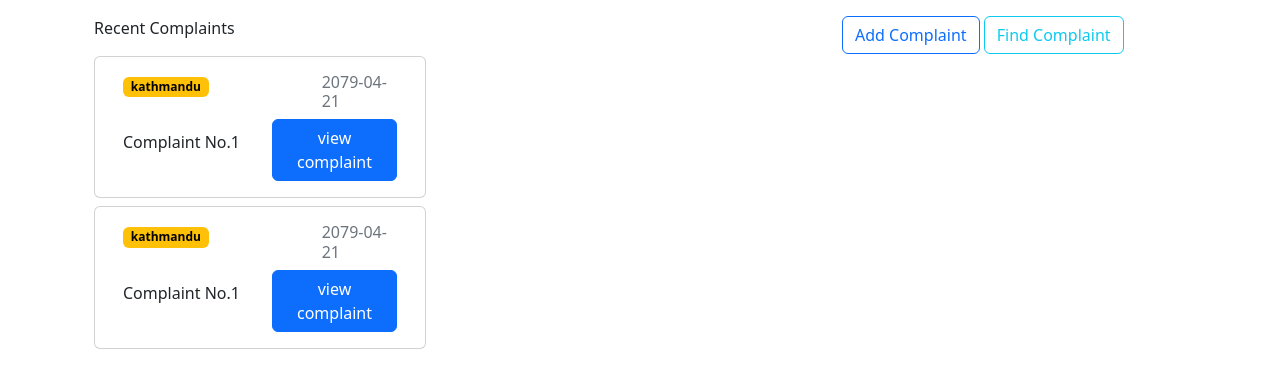
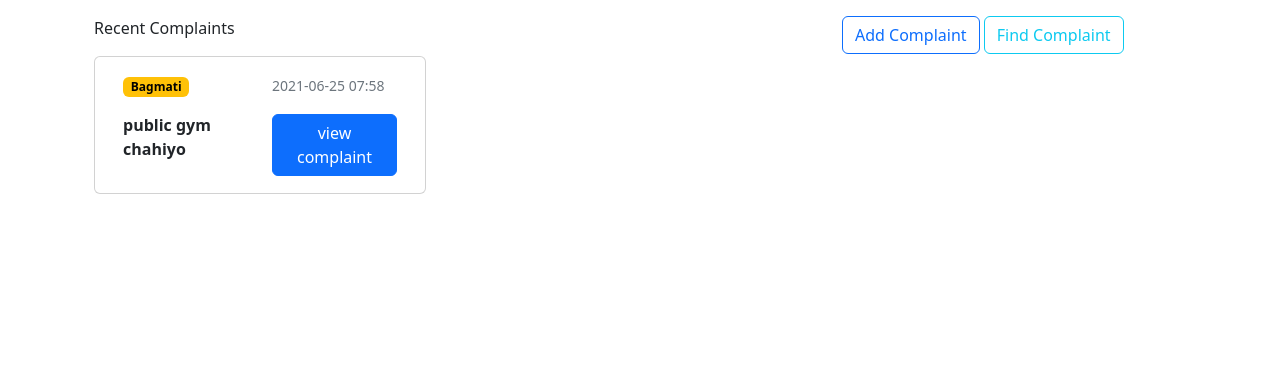
Before and after one commit to AshishAcharya083/e-gunaso, a Flask app: page / in a window 1280 px wide. Shown: the part 56-444 px from the top of the page. Run offline with Flask 2, Linux system fonts and the light colour scheme; data comes from the database, SQL or seed files in the repository; both versions use the stored data as it was after the commit; some libraries are stand-ins or nearby versions.

Commit message:
worked on modal

```diff
--- a/app.py
+++ b/app.py
@@ -30,5 +30,10 @@ app.register_blueprint(complains,url_prefix = '/complains')
 @app.route('/')
 def index():
     result = Complaint.query.all()
-    print(result[0].title)
-    return render_template("index.html")
+    return render_template("index.html",data=result)
+
+
+
+@app.route('/complaint_modal')
+def complaint_modal():
+    return render_template("complaint_modal.html")
--- a/templates/index.html
+++ b/templates/index.html
@@ -5,6 +5,7 @@
     <meta http-equiv="X-UA-Compatible" content="IE=edge">
     <meta name="viewport" content="width=device-width, initial-scale=1.0">
     <link href="https://cdn.jsdelivr.net/npm/bootstrap@5.2.0-beta1/dist/css/bootstrap.min.css" rel="stylesheet">
+    <script type="text/javascript" src="//cdnjs.cloudflare.com/ajax/libs/jquery/2.1.0/jquery.js"></script>
     <title>Document</title>
 </head>
 <body>
@@ -37,6 +38,7 @@
 
           <p>Recent Complaints</p>
           <!-- Complaint no.1 -->
+          {% for complaint in data %}
           <div class="card mb-2">
 
             <div class="card-body">
@@ -44,17 +46,17 @@
             <div class="container">
               <div class="row justify-content-between">
                 <div class="col-4">
-                  <span class="badge text-bg-warning">kathmandu</span>
+                  <span class="badge text-bg-warning">{{complaint.state}}</span>
                 </div>
-                <div class="col-4">
-                  <h6 class="text-muted">2079-04-21</h6>
+                <div class="col-6">
+                  <p class="text-muted"><small>{{complaint.date_created.strftime('%Y-%m-%d %H:%M')}}</small></p>
                 </div>
               </div>
 
               <!-- complaint title and view button -->
               <div class="row align-items-center justify-content-between">
                 <div class="col-6 align-self-center">
-                  <p>Complaint No.1</p>
+                  <p><strong>{{complaint.title}}</strong></p>
                 </div>
                 <div class="col-6">
                   <button type="button" class="btn btn-primary">view complaint</button>
@@ -64,41 +66,14 @@
             </div>
           </div>
 
-
-          <!-- Complaint No.2 -->
-          <div class="card">
-
-            <div class="card-body">
-              <!-- nagarpalika/gabisa and timestamp of complaint created -->
-            <div class="container">
-              <div class="row justify-content-between">
-                <div class="col-4">
-                  <span class="badge text-bg-warning">kathmandu</span>
-                </div>
-                <div class="col-4">
-                  <h6 class="text-muted">2079-04-21</h6>
-                </div>
-              </div>
-
-              <!-- complaint title and view button -->
-              <div class="row align-items-center justify-content-between">
-                <div class="col-6 align-self-center">
-                  <p>Complaint No.1</p>
-                </div>
-                <div class="col-6">
-                  <button type="button" class="btn btn-primary">view complaint</button>
-                </div>
-              </div>
-            </div>
-            </div>
-          </div>
+          {% endfor %}
 
 
         </div>
           </div>
 
         <div class="col-4">
-          <button type="button" class="btn btn-outline-primary">Add Complaint</button>
+          <a data-bs-toggle="modal" data-bs-target="#add-complaint-modal" class="btn btn-outline-primary" type="button">Add Complaint</a>
           <button type="button" class="btn btn-outline-info">Find Complaint</button>
         </div>
 
@@ -107,6 +82,21 @@
 
   </div>
 
+  <div class="modal fade" id="add-complaint-modal">
+    <div class="modal-dialog" role="document">
+      <div class="modal-content">
+        </div>
+        </div>
+        </div>
+
+
+        <script>
+        $(function() {
+    $('#add-complaint-modal').on('show.bs.modal', function(e) {
+      $(this).find('.modal-content').load("complaint_modal");
+    });
+  });
+        </script>
       <script src="https://cdn.jsdelivr.net/npm/@popperjs/core@2.11.5/dist/umd/popper.min.js"></script>
 <script src="https://cdn.jsdelivr.net/npm/bootstrap@5.2.0-beta1/dist/js/bootstrap.min.js"></script>
 
```
Also changed, not shown: templates/complaint_modal.html (+3 -21 lines), database.db, 1 other file.
